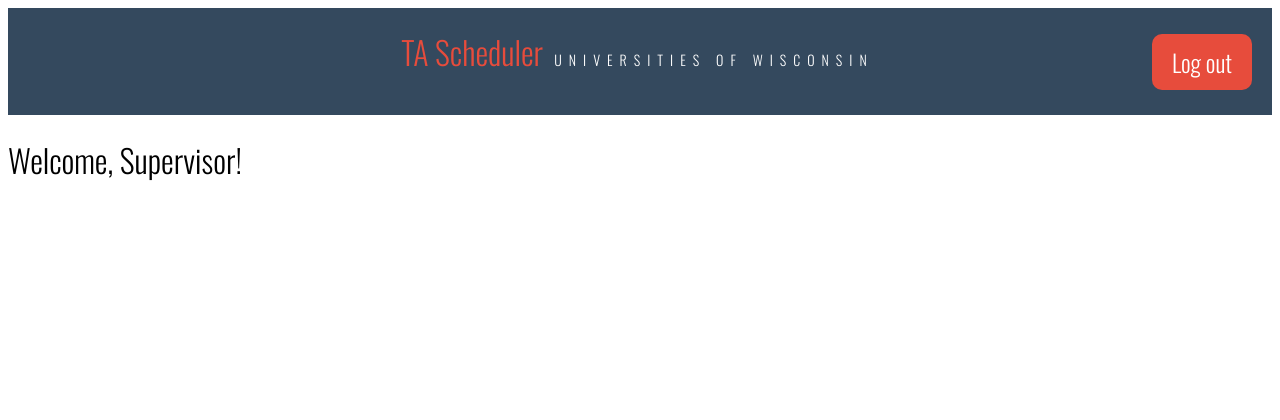
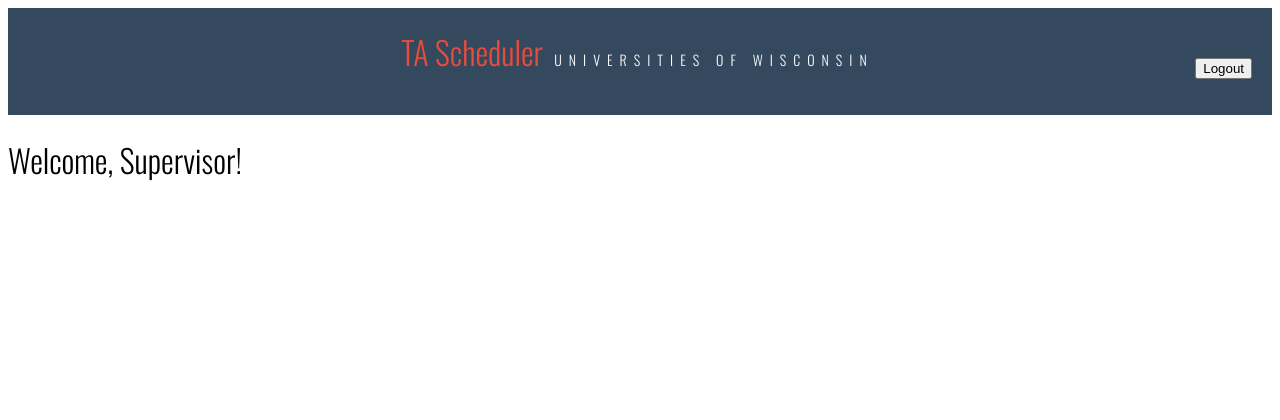
Before and after one commit to melanie-barrios/Group3, a Django app: template TA_APP/templates/homepage.html in a window 1280 px wide. Shown: the top 420 px of the page. Run offline with Django 5.2, Linux system fonts and the light colour scheme; the template is opened without the code that fills it, so the values that code supplies are empty.

Commit message:
Completed logout functionality.

```diff
--- a/TA_APP/templates/homepage.html
+++ b/TA_APP/templates/homepage.html
@@ -11,8 +11,12 @@
 </head>
 <body>
     <header>
-        <div class="logout-container">
-            <a href="#">Log out</a>
+        <div class="logout-container a">
+
+        <form action="" method="post">
+            {% csrf_token %}
+            <input type="submit" name="logout" value="Logout" />
+        </form>
         </div>
         <div class="logo-3">
             <a href="#">
```
Also changed, not shown: TA_APP/views.py (+17 -1 lines), db.sqlite3.
